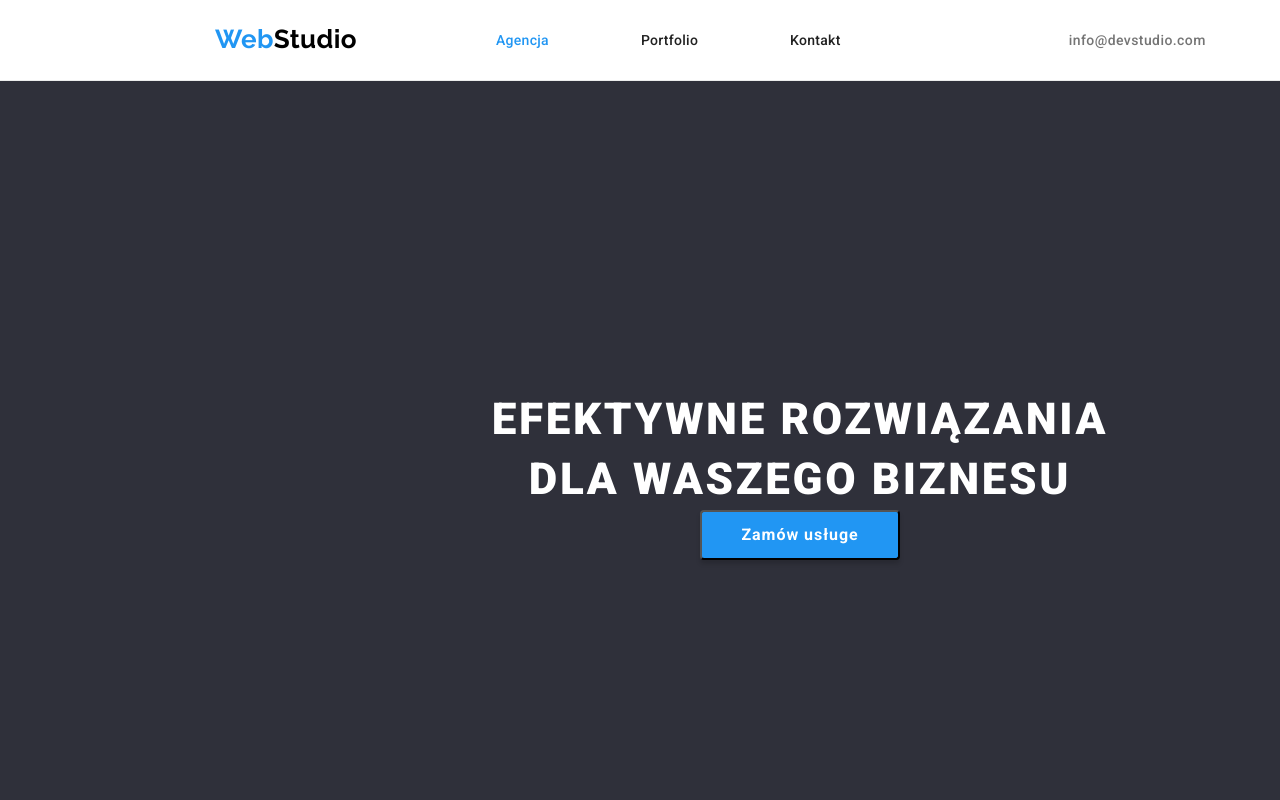
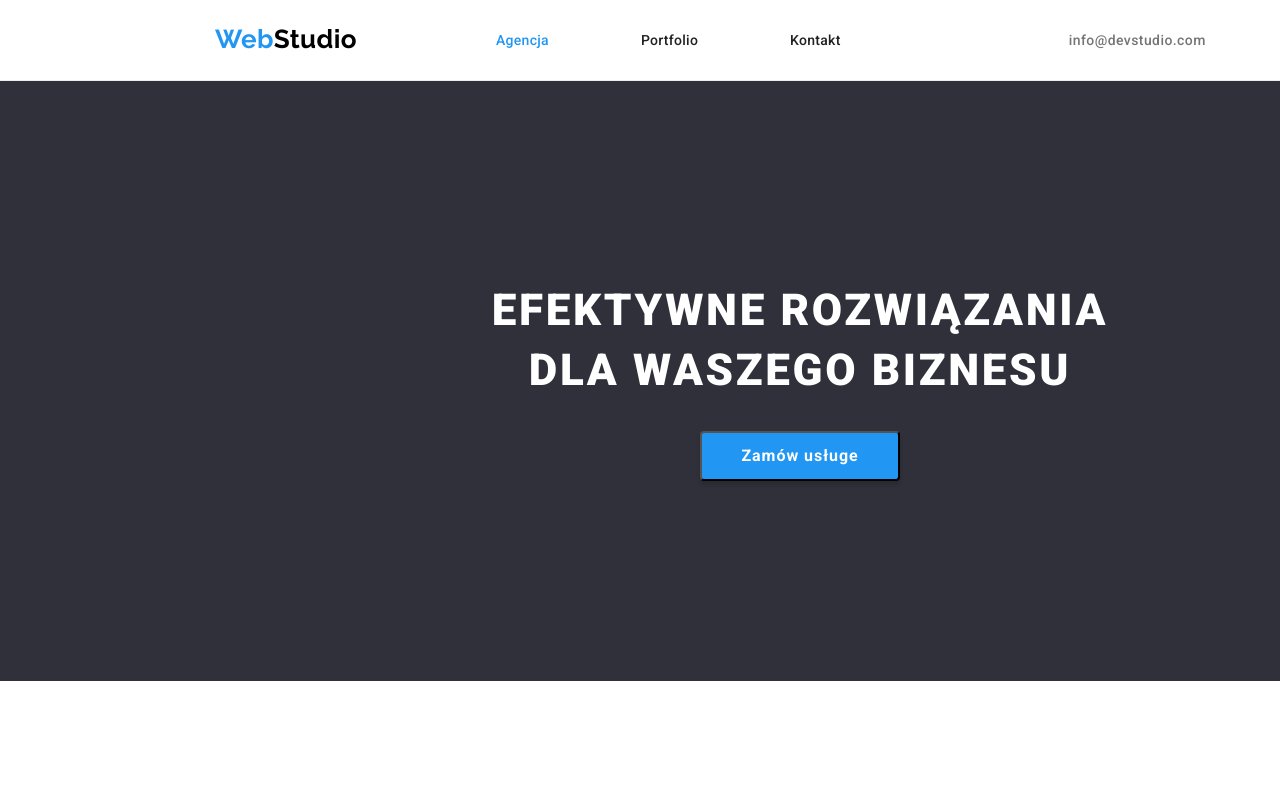
Before and after one commit to KJachimstal/goit-markup-hw-03, a website: page index.html in a window 1280 px wide. Shown: the top 800 px of the page. Drawn offline with Linux system fonts and the light colour scheme.

Commit message:
Corrected banner styles

```diff
--- a/css/styles.css
+++ b/css/styles.css
@@ -150,12 +150,11 @@ body {
 
 .banner {
     background: var(--bannerBackgroundColor);
-    height: 600px;
     display: flex;
     flex-direction: column;
     align-items: center;
     justify-content: center;
-
+    padding-bottom: 200px;
 }
 
 .banner-title {
@@ -167,6 +166,7 @@ body {
     letter-spacing: 0.06em;
     color: var(--whiteColor);
     width: 700px;
+    padding: 106px 0 30px 0;
 }
 
 .banner-button {
```
